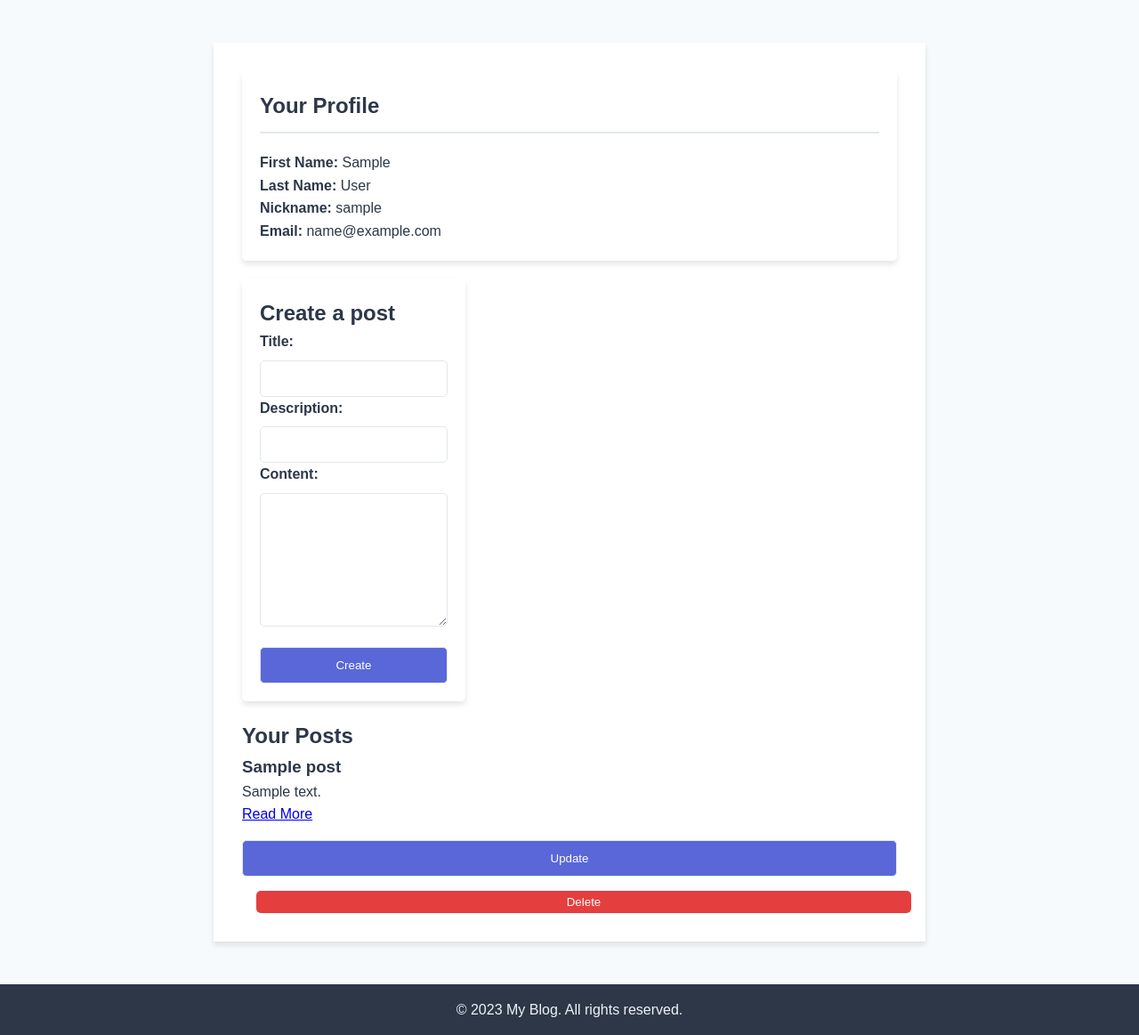
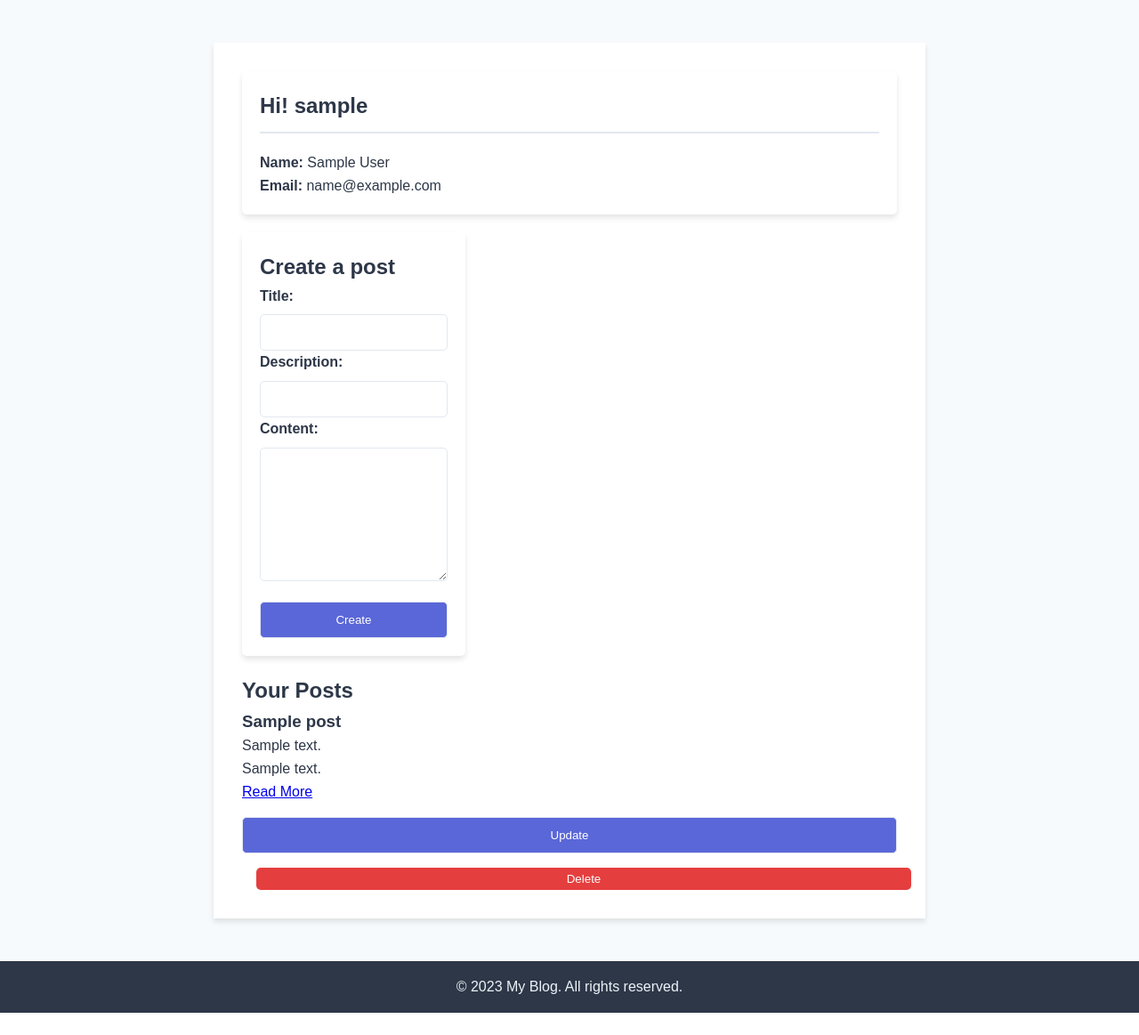
Before and after one commit to didierthomasm/Blogger, a Node server app: page /profile in a window 1280 px wide. Shown: the part 141-1304 px from the top of the page at 89% size. After the commit the page ends 1279 px from the top, so only its background shows below. Run offline with Node 20, Linux system fonts and the light colour scheme; the visitor is signed in with stand-in values (Sample User, id 1); tables that the repository leaves empty hold one stand-in row (values such as "Sample post"); some libraries are stand-ins or nearby versions.

Commit message:
Update login handlebars file and change the form action to "#" instead of "/login". Also, update posts.js file to add functionality for updating and canceling posts, as well as saving the changes made to a post.

```diff
--- a/views/profile.handlebars
+++ b/views/profile.handlebars
@@ -1,8 +1,6 @@
 <section class="profile-section">
-    <h2>Your Profile</h2>
-    <p><strong>First Name:</strong> {{this.first_name}}</p>
-    <p><strong>Last Name:</strong> {{this.last_name}}</p>
-    <p><strong>Nickname:</strong> {{this.nickname}}</p>
+    <h2>Hi! {{this.nickname}}</h2>
+    <p><strong>Name:</strong> {{this.first_name}} {{this.last_name}}</p>
     <p><strong>Email:</strong> {{this.email}}</p>
 
     <!--<button><a href="/edit-profile">Edit Profile</a></button>-->
@@ -38,16 +36,28 @@
 <section class="user-posts">
     <h2>Your Posts</h2>
     {{#each this.posts as |post|}}
-        <article>
-            <h3>{{post.title}}</h3>
-            <p>{{post.content}}</p>
-            <!-- Linking to each post for more details or editing -->
-            <a href="/post/{{post.id}}">Read More</a>
-            <!-- Delete button for each post -->
-            <button data-ida="{{post.id}}" class="update-comment">Update</button>
-            <button data-id="{{post.id}}" class="delete-btn">Delete</button>
+        <article class="post" data-id="{{post.id}}">
+            <!-- Display State -->
+            <div class="display-state">
+                <h3 class="post-title">{{post.title}}</h3>
+                <p class="post-description">{{post.description}}</p>
+                <p class="post-content">{{post.content}}</p>
+                <a href="/post/{{post.id}}">Read More</a>
+                <button class="update-post-btn">Update</button>
+                <button class="delete-btn">Delete</button>
+            </div>
+
+            <!-- Edit State (Hidden initially) -->
+            <div class="edit-state" style="display: none;">
+                <input type="text" class="post-title-edit" value="{{post.title}}">
+                <input type="text" class="post-description-edit" value="{{post.description}}">
+                <textarea class="post-content-edit">{{post.content}}</textarea>
+                <button class="save-post-btn">Save</button>
+                <button class="cancel-post-btn">Cancel</button>
+            </div>
         </article>
     {{/each}}
 </section>
 
+
 <script src="/js/posts.js"></script>
```
